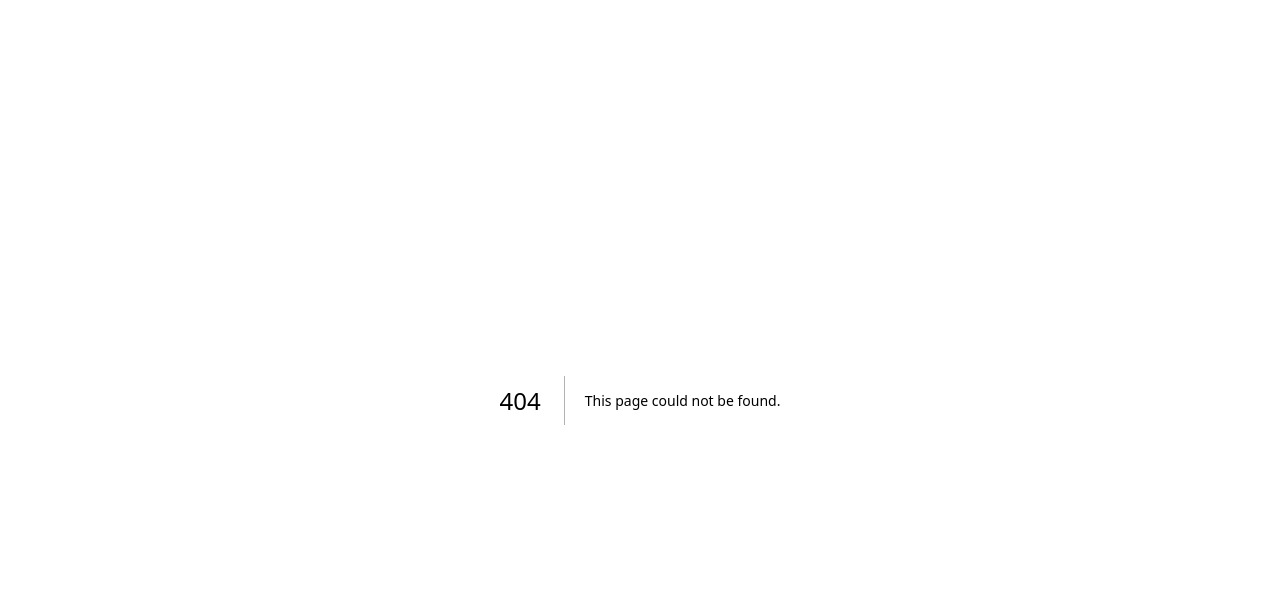
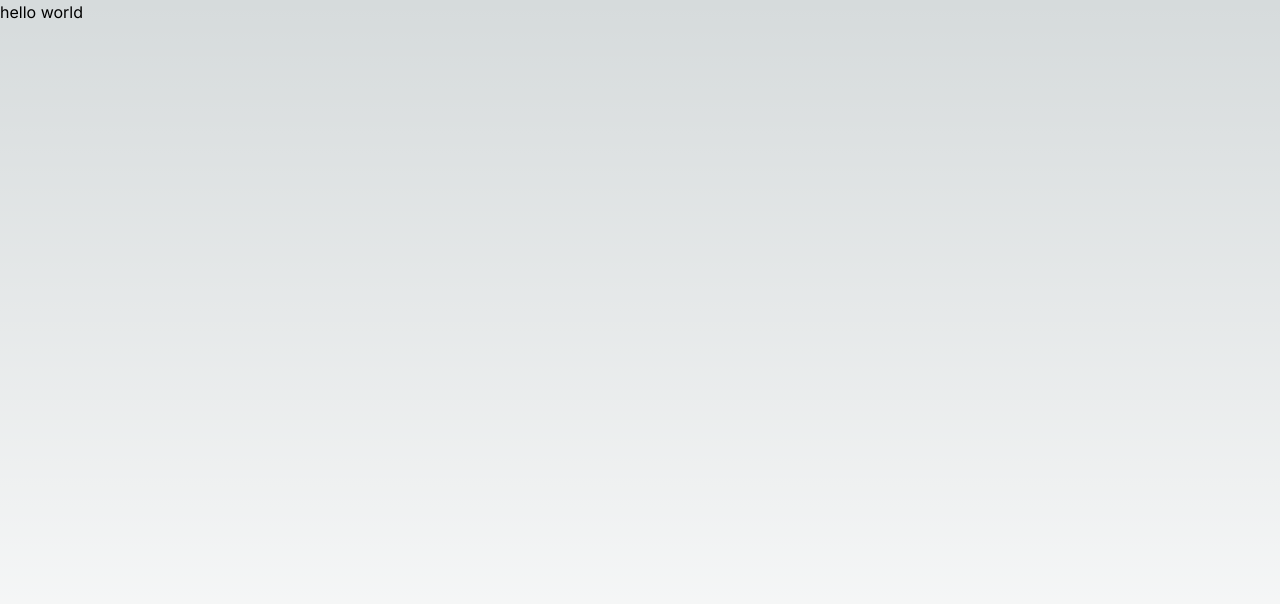
Before and after one commit to cindywu/teeny-tiny, a Next.js app: page /blog in a window 1280 px wide. Before the commit this address had no page. Shown: the top 604 px of the page. Built offline with nearby package versions, Linux system fonts and the light colour scheme.

Commit message:
lettuce begin

```diff
--- /dev/null
+++ b/src/app/blog/page.tsx
@@ -0,0 +1,3 @@
+export default function BlogPage(){
+  return <main><h1>hello world</h1></main>
+}
--- a/src/app/layout.tsx
+++ b/src/app/layout.tsx
@@ -5,8 +5,8 @@ import { Inter } from 'next/font/google'
 const inter = Inter({ subsets: ['latin'] })
 
 export const metadata: Metadata = {
-  title: 'Create Next App',
-  description: 'Generated by create next app',
+  title: 'teeny tiny',
+  description: 'production ready url shortening service',
 }
 
 export default function RootLayout({
@@ -16,7 +16,9 @@ export default function RootLayout({
 }) {
   return (
     <html lang="en">
-      <body className={inter.className}>{children}</body>
+      <body className={`${inter.className} min-h-screen`}>
+        {children}
+      </body>
     </html>
   )
 }
```
Also changed, not shown: 2 other files (tests, documents, lock files or other folders).
